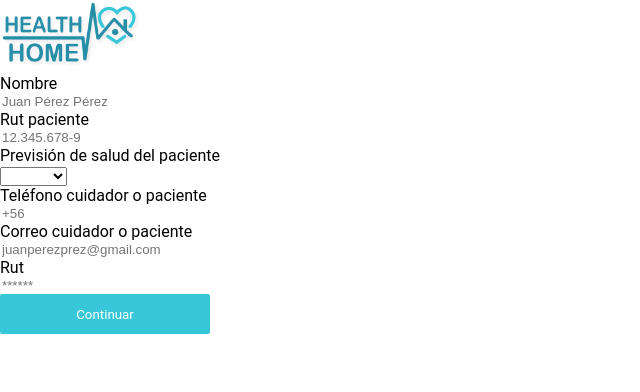
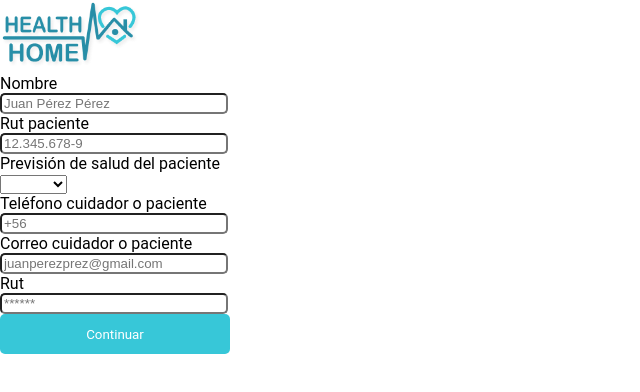
Before and after one commit to dianarojasolis/Glob-Hack, a React (Create React App) app: page / in a window 1280 px wide. Shown: the top 392 px of the page, without its empty margins (0-640 px from the left). Built offline with nearby package versions, Linux system fonts and the light colour scheme.

Commit message:
style form

```diff
--- a/src/App.css
+++ b/src/App.css
@@ -8,8 +8,8 @@ button{
     font-family: Roboto;
     color: white;
     border: 2px;
-    border-radius: 2px;
-    width:210px;
+    border-radius: 5px;
+    width:230px;
     height: 40px;
 }
 
@@ -23,9 +23,10 @@ input{
     display: flex;
     flex-direction: column;
     align-items: center;
-    color: #8B8B8B;
-    width: 200px;
-    border: none;
+    color: rgb(220, 217, 217);
+    width: 220px;
+    border-radius: 5px;
+    border: 0,5px;
 }
 
 .Logo{
--- a/src/Components/CreateAccount.jsx
+++ b/src/Components/CreateAccount.jsx
@@ -50,7 +50,8 @@ const CreateAccount = () => {
         <div>
             <img className="Logo" alt="" src={Logo} />
             <form onSubmit={processingData}>
-
+            <div class="container-fluid">
+            <div class="row sm-12">
             <div class="row">
             <div class="col-sm-12 mt-5">
               <label>Nombre</label>
@@ -133,7 +134,8 @@ const CreateAccount = () => {
           </button>
           </div>
           </div>
-
+          </div>
+          </div>
       </form>
         </div>
     )
```
